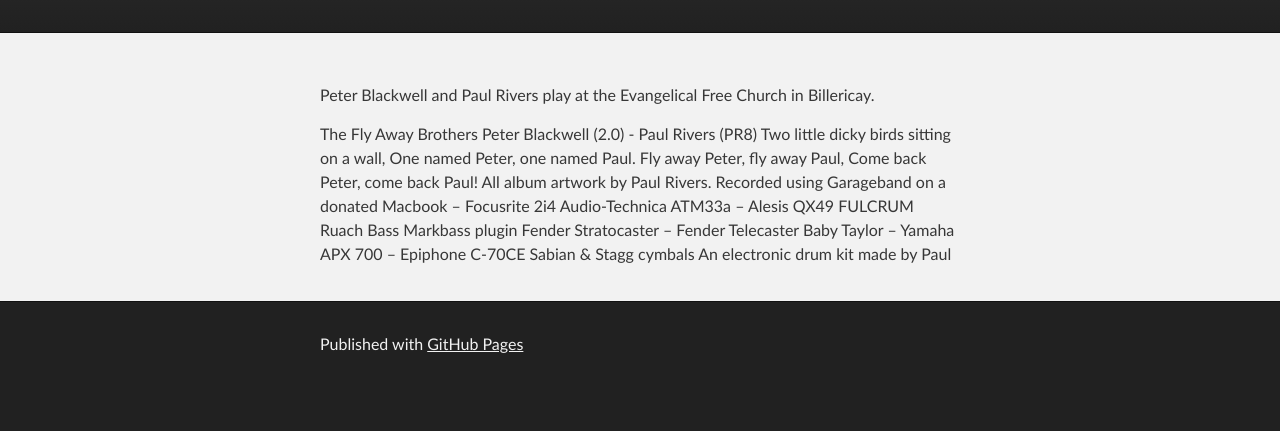
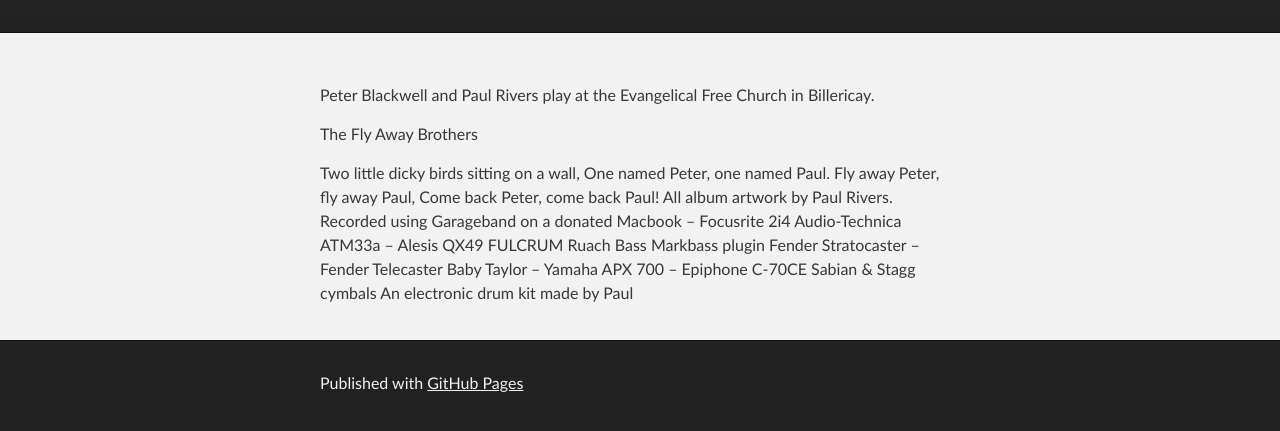
Before and after one commit to peterblackwell/peterblackwell.github.com, a plain HTML site: page index.html in a window 1280 px wide. Shown: the part 177-608 px from the top of the page. Drawn offline with Linux system fonts and the light colour scheme.

Commit message:
Update index.html

```diff
--- a/index.html
+++ b/index.html
@@ -30,16 +30,15 @@
         <p>Peter Blackwell and Paul Rivers play at the Evangelical Free Church in Billericay.</p>
 
 
-        <p>The Fly Away Brothers
-
-
-
-Peter Blackwell  (2.0) - Paul Rivers  (PR8)
+        <p>The Fly Away Brothers</p>
 
 
 
 
 
+
+
+<p>
 Two little dicky birds sitting on a wall,
 One named Peter, one named Paul.
 Fly away Peter, fly away Paul,
```
